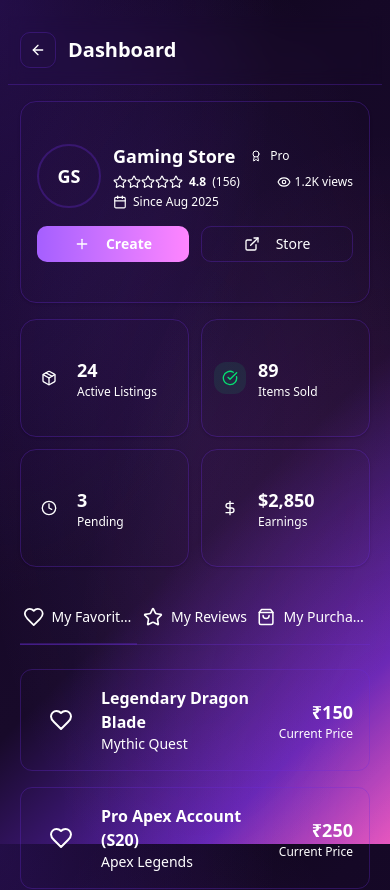
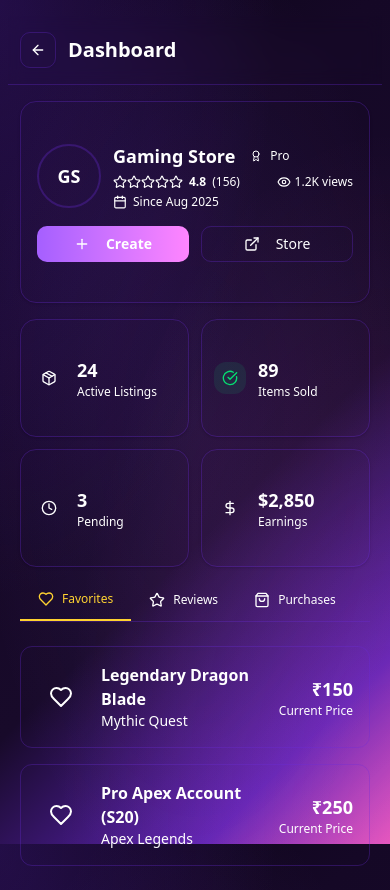
Before and after one commit to ajin008/flipster_ecom, a Next.js app in the folder frontend-app/: page /Dashboard in a window 390 px wide. Shown: the top 890 px of the page. Built offline with nearby package versions, Linux system fonts and the light colour scheme.

Commit message:
Enhance TabNavigation component with mobile-friendly short labels and dynamic content rendering for active tabs

```diff
--- a/frontend-app/src/components/pageComponents/TabNavigation.tsx
+++ b/frontend-app/src/components/pageComponents/TabNavigation.tsx
@@ -1,68 +1,74 @@
 "use client";
 import React, { useState } from "react";
 import { Heart, Star, ShoppingBag } from "lucide-react";
-import { cn } from "@/lib/utils";
-
 import MyFavorites from "./MyFavorites";
 import MyReviews from "./MyReviews";
 import MyPurchases from "./MyPurchases";
 
-type TabID = "favorites" | "reviews" | "purchases";
-
 const tabs = [
-  { id: "favorites" as TabID, label: "My Favorites", icon: Heart },
-  { id: "reviews" as TabID, label: "My Reviews", icon: Star },
-  { id: "purchases" as TabID, label: "My Purchases", icon: ShoppingBag },
+  {
+    id: "favorites",
+    label: "My Favorites",
+    shortLabel: "Favorites", // Short version for mobile
+    icon: Heart,
+    component: MyFavorites,
+  },
+  {
+    id: "reviews",
+    label: "My Reviews",
+    shortLabel: "Reviews", // Short version for mobile
+    icon: Star,
+    component: MyReviews,
+  },
+  {
+    id: "purchases",
+    label: "My Purchases",
+    shortLabel: "Purchases", // Short version for mobile
+    icon: ShoppingBag,
+    component: MyPurchases,
+  },
 ];
 
 export default function TabNavigation() {
-  const [activeTab, setActiveTab] = useState<TabID>("favorites");
+  const [activeTab, setActiveTab] = useState("favorites");
 
-  // NEW: Log the state on every render
-  console.log(`Component is rendering. Current activeTab is: "${activeTab}"`);
+  const activeTabData = tabs.find((tab) => tab.id === activeTab);
+  const ActiveComponent = activeTabData?.component;
 
   return (
-    <div className="w-full my-6 md:my-8">
-      <div className="border-b border-gaming-border">
-        <nav className="flex -mb-px" aria-label="Tabs">
+    <div className="w-full mt-3">
+      {/* Tab Navigation Header */}
+      <div className="border-b border-gaming-border mb-6">
+        <div className="flex overflow-x-auto scrollbar-hide">
           {tabs.map((tab) => {
             const Icon = tab.icon;
             const isActive = activeTab === tab.id;
+
             return (
               <button
                 key={tab.id}
-                onClick={() => {
-                  // NEW: Log which tab was clicked
-                  console.log(
-                    `Tab clicked! Setting active tab to: "${tab.id}"`
-                  );
-                  setActiveTab(tab.id);
-                }}
-                className={cn(
-                  "group inline-flex items-center justify-center gap-2 py-4 px-1 w-1/3 border-b-2 font-medium text-sm transition-all duration-200",
+                onClick={() => setActiveTab(tab.id)}
+                className={`flex items-center gap-2 px-4.5 sm:px-4 py-3 text-xs sm:text-sm font-medium whitespace-nowrap transition-all duration-200 relative ${
                   isActive
-                    ? "border-gaming-purple text-gaming-purple"
-                    : "border-transparent text-gaming-text-secondary hover:text-gaming-text-primary hover:border-gaming-border-light"
-                )}
-                aria-current={isActive ? "page" : undefined}
+                    ? "text-amber-300 border-b-2 border-amber-300 bg-gaming-pink/5"
+                    : "text-gaming-text-secondary hover:text-gaming-text-primary hover:bg-gaming-bg-card/50"
+                }`}
               >
                 <Icon
-                  className={cn(
-                    "w-5 h-5 transition-transform",
-                    isActive ? "scale-110" : "group-hover:scale-105"
-                  )}
+                  className={`w-4 h-4 ${isActive ? "text-gaming-pink" : ""}`}
                 />
-                <span className="truncate">{tab.label}</span>
+                {/* Show short labels on mobile, full labels on larger screens */}
+                <span className="block sm:hidden">{tab.shortLabel}</span>
+                <span className="hidden sm:block">{tab.label}</span>
               </button>
             );
           })}
-        </nav>
+        </div>
       </div>
 
-      <div className="py-6">
-        {activeTab === "favorites" && <MyFavorites />}
-        {activeTab === "reviews" && <MyReviews />}
-        {activeTab === "purchases" && <MyPurchases />}
+      {/* Tab Content */}
+      <div className="min-h-[400px]">
+        {ActiveComponent && <ActiveComponent />}
       </div>
     </div>
   );
```
